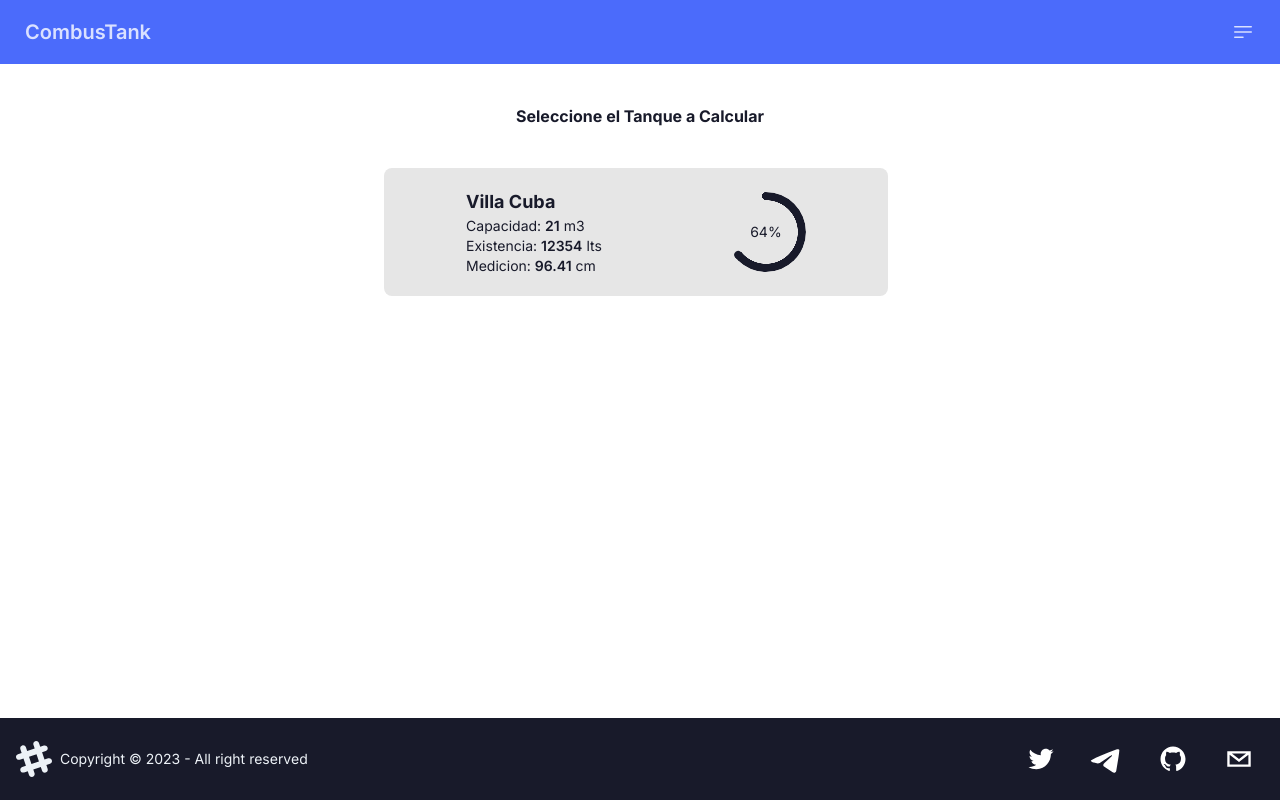
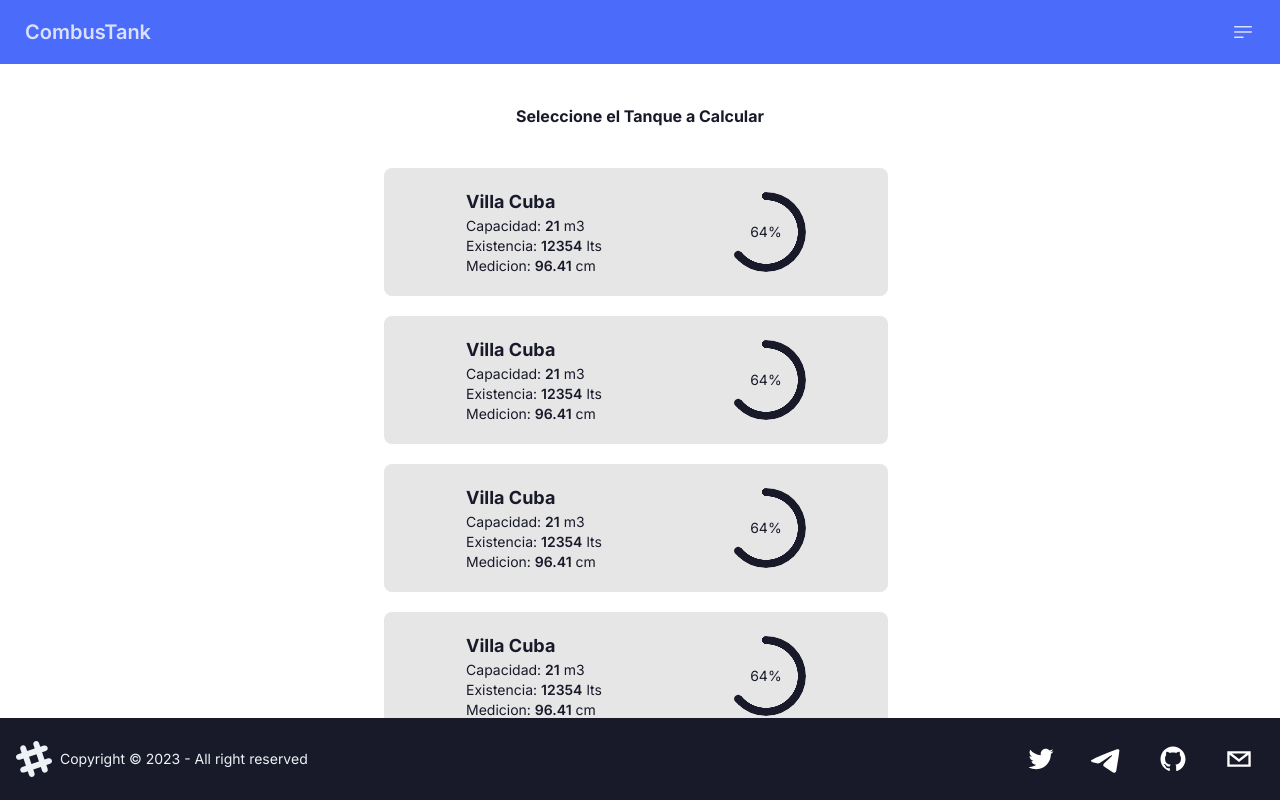
Before and after one commit to NJ9802/combustank, a Next.js app: page / in a window 1280 px wide. Built offline with nearby package versions, Linux system fonts and the light colour scheme.

Commit message:
Update tank styles and values

```diff
--- a/app/page.tsx
+++ b/app/page.tsx
@@ -6,7 +6,7 @@ import React from "react";
 type Props = {};
 
 export default function page({}: Props) {
-  const tanks: number[] = [1];
+  const tanks: number[] = [1,2,3,4,5,8,7,9];
   return (
     <section>
       {tanks.length === 0 ? (
@@ -16,7 +16,7 @@ export default function page({}: Props) {
           <h4 className="text-md font-bold">Seleccione el Tanque a Calcular</h4>
 
           <div
-            className="w-full md:max-w-lg flex flex-col pb-2 pr-2 space-y-5 max-h-[calc(100vh-23rem)] lg:max-h-[calc(100vh-15rem)]
+            className="w-full md:max-w-lg flex flex-col pb-2 pr-2 space-y-5 max-h-[calc(100vh-25rem)] lg:max-h-[calc(100vh-15rem)]
           overflow-y-scroll"
           >
             {tanks.map((tank) => (
--- a/components/Tank.tsx
+++ b/components/Tank.tsx
@@ -4,13 +4,6 @@ type Props = {};
 
 export default function Tank({}: Props) {
   const percent = (64 / 100) * 100;
-
-  const color =
-    percent < 30
-      ? "error"
-      : percent > 30 && percent <= 65
-      ? "warning"
-      : "accent";
 
   return (
     <div className="bg-base-200 text-base-content text-sm py-5 px-5 rounded-lg">
@@ -28,7 +21,7 @@ export default function Tank({}: Props) {
           </p>
         </div>
         <div
-          className={`radial-progress text-${color}`}
+          className="radial-progress"
           style={{ "--value": percent } as React.CSSProperties}
         >
           {`${percent}%`}
```
Also changed, not shown: 1 other file (tests, documents, lock files or other folders).
